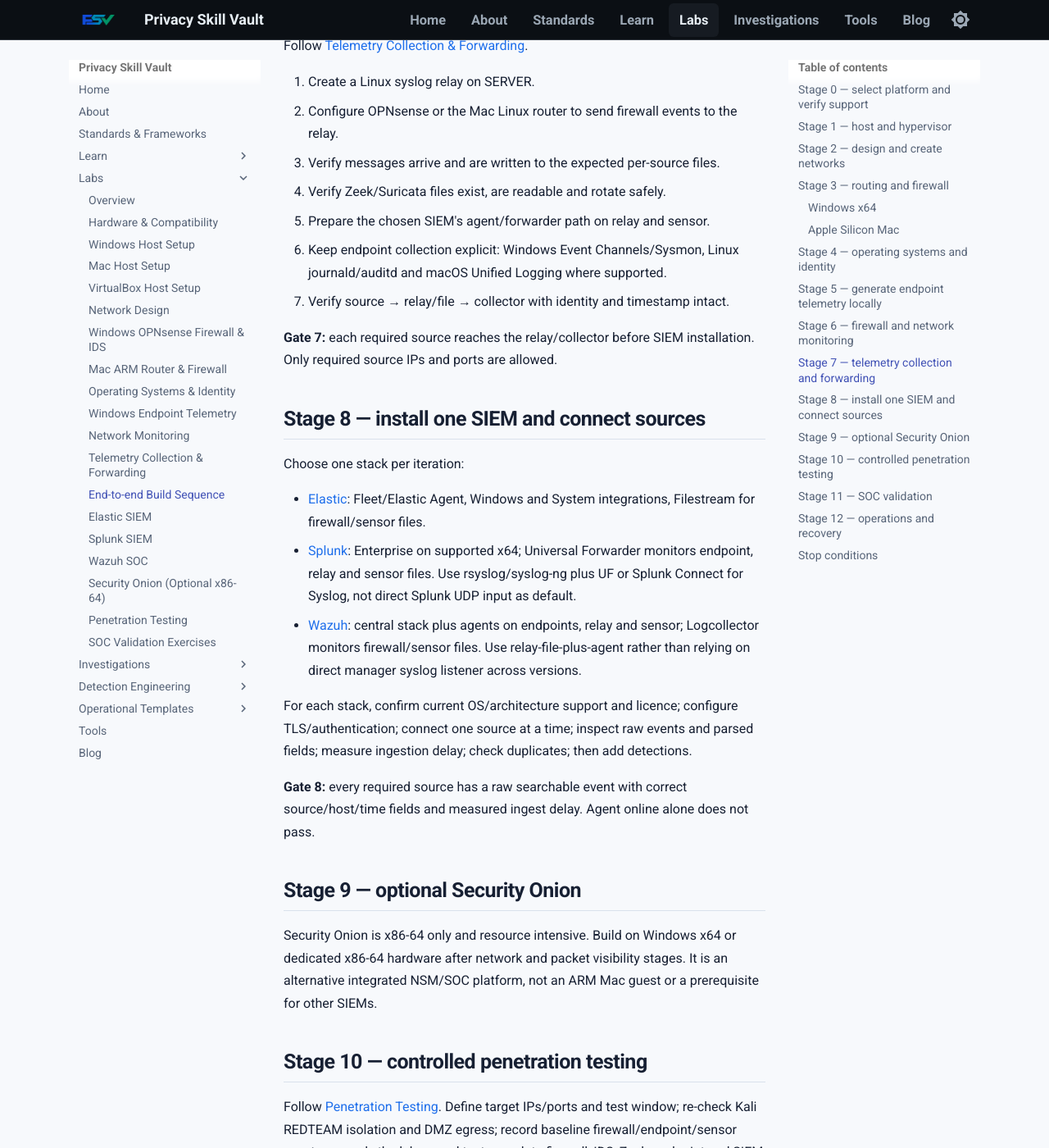
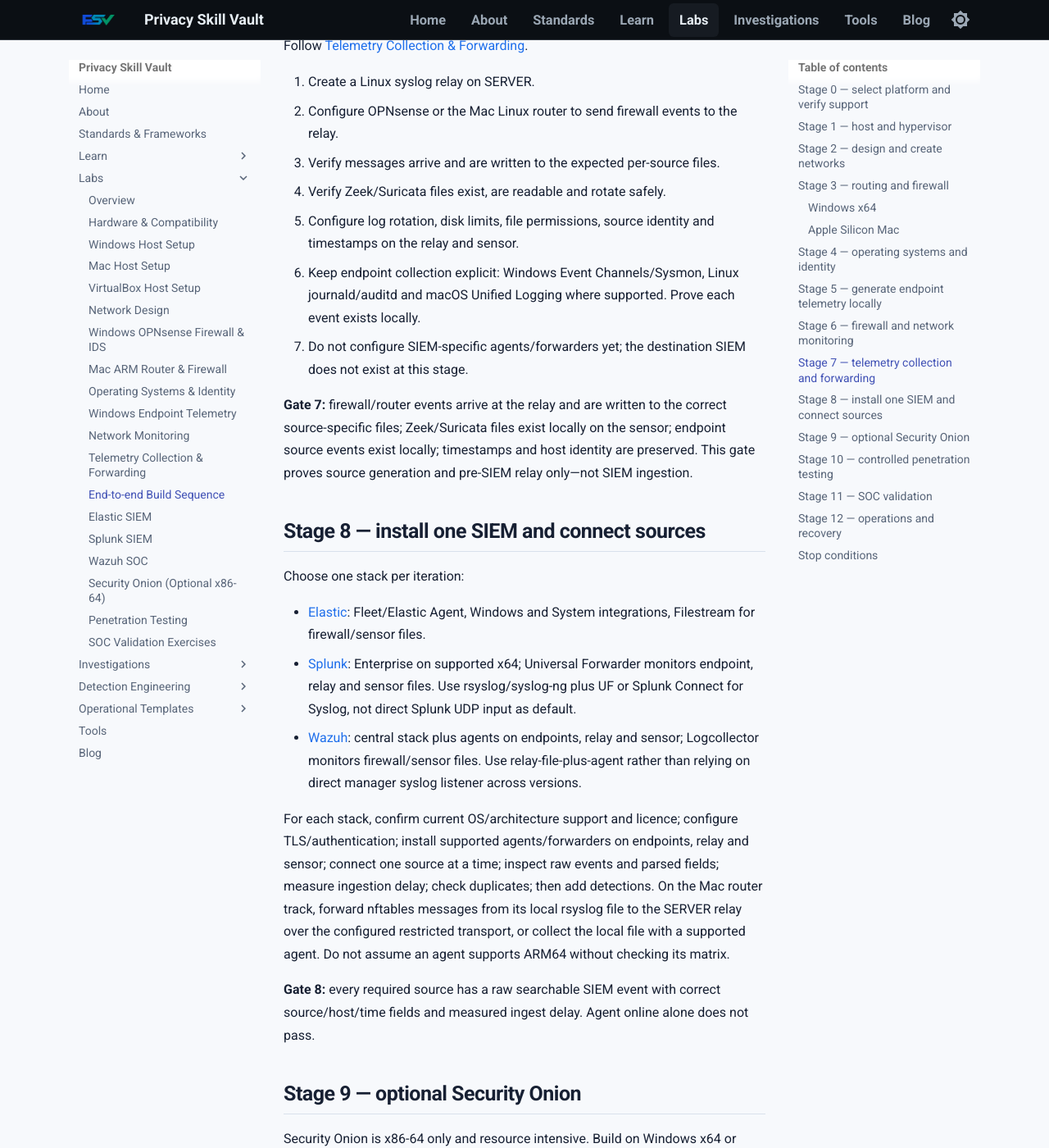
Before and after one commit to PrivacySkillVault/privacyskillvault.github.io, an MkDocs documentation site: the page built from docs/labs/build-sequence.md, in a window 1280 px wide and 1400 px high, scrolled down 4087 px. Shown: the whole window at 82% size. Built offline with MkDocs 1.6.1 and Material for MkDocs 9.7.7, drawn with Linux system fonts in a browser that asks for light colours.

Commit message:
Clarify pre-SIEM source gate versus post-install collector validation

```diff
--- a/docs/labs/build-sequence.md
+++ b/docs/labs/build-sequence.md
@@ -99,11 +99,11 @@
 2. Configure OPNsense or the Mac Linux router to send firewall events to the relay.
 3. Verify messages arrive and are written to the expected per-source files.
 4. Verify Zeek/Suricata files exist, are readable and rotate safely.
-5. Prepare the chosen SIEM's agent/forwarder path on relay and sensor.
-6. Keep endpoint collection explicit: Windows Event Channels/Sysmon, Linux journald/auditd and macOS Unified Logging where supported.
-7. Verify source → relay/file → collector with identity and timestamp intact.
+5. Configure log rotation, disk limits, file permissions, source identity and timestamps on the relay and sensor.
+6. Keep endpoint collection explicit: Windows Event Channels/Sysmon, Linux journald/auditd and macOS Unified Logging where supported. Prove each event exists locally.
+7. Do not configure SIEM-specific agents/forwarders yet; the destination SIEM does not exist at this stage.
 
-**Gate 7:** each required source reaches the relay/collector before SIEM installation. Only required source IPs and ports are allowed.
+**Gate 7:** firewall/router events arrive at the relay and are written to the correct source-specific files; Zeek/Suricata files exist locally on the sensor; endpoint source events exist locally; timestamps and host identity are preserved. This gate proves source generation and pre-SIEM relay only—not SIEM ingestion.
 
 ## Stage 8 — install one SIEM and connect sources
 
@@ -113,9 +113,9 @@
 - [Splunk](splunk-siem.md): Enterprise on supported x64; Universal Forwarder monitors endpoint, relay and sensor files. Use rsyslog/syslog-ng plus UF or Splunk Connect for Syslog, not direct Splunk UDP input as default.
 - [Wazuh](wazuh-soc.md): central stack plus agents on endpoints, relay and sensor; Logcollector monitors firewall/sensor files. Use relay-file-plus-agent rather than relying on direct manager syslog listener across versions.
 
-For each stack, confirm current OS/architecture support and licence; configure TLS/authentication; connect one source at a time; inspect raw events and parsed fields; measure ingestion delay; check duplicates; then add detections.
+For each stack, confirm current OS/architecture support and licence; configure TLS/authentication; install supported agents/forwarders on endpoints, relay and sensor; connect one source at a time; inspect raw events and parsed fields; measure ingestion delay; check duplicates; then add detections. On the Mac router track, forward nftables messages from its local rsyslog file to the SERVER relay over the configured restricted transport, or collect the local file with a supported agent. Do not assume an agent supports ARM64 without checking its matrix.
 
-**Gate 8:** every required source has a raw searchable event with correct source/host/time fields and measured ingest delay. Agent online alone does not pass.
+**Gate 8:** every required source has a raw searchable SIEM event with correct source/host/time fields and measured ingest delay. Agent online alone does not pass.
 
 ## Stage 9 — optional Security Onion
 
```
